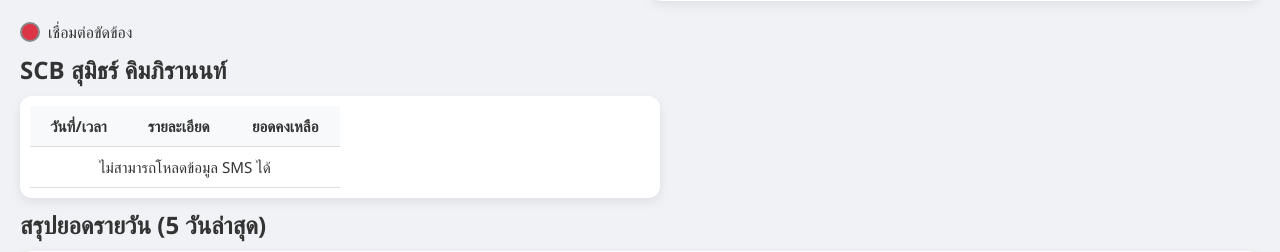
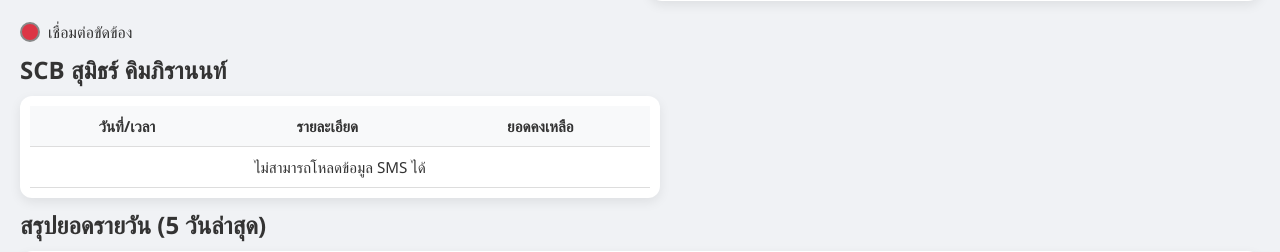
Before and after one commit to flook2018-prog/Truewallet-Scb-TK, a Flask app: page / in a window 1280 px wide. Shown: the part 611-863 px from the top of the page. Run offline with Flask 3, Linux system fonts and the light colour scheme; data that the repository does not hold is empty.

Commit message:
Update index.html

```diff
--- a/templates/index.html
+++ b/templates/index.html
@@ -115,7 +115,7 @@ input.customer-user{width:100%;padding:3px;border-radius:4px;border:1px solid #c
   </div>
   <h2>SCB สุมิธร์ คิมภิรานนท์</h2>
   <div class="scroll-box" style="width: 50%;;border:none">
-    <table id="scb-sms-table" style="width:50%;border:none">
+    <table id="scb-sms-table" style="width:100%;border:none">
       <thead>
         <tr>
           <th>วันที่/เวลา</th>
```
